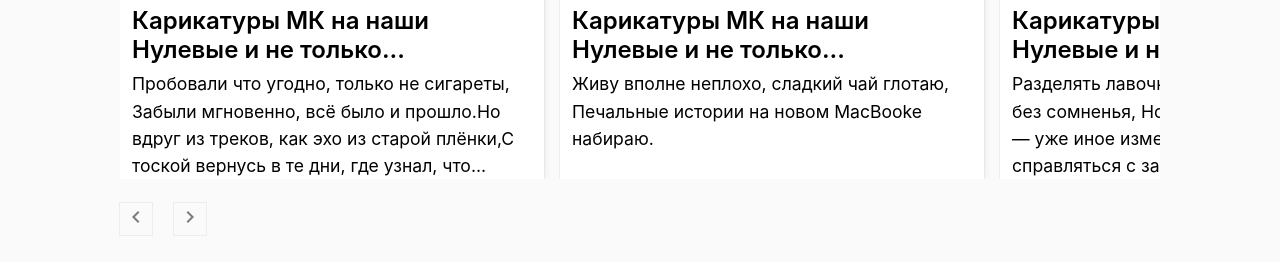
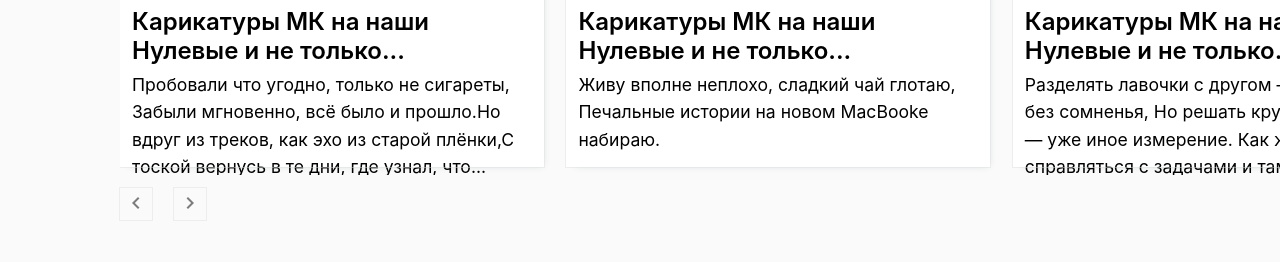
Before and after one commit to Yury-Odinson/mk-landing, a React (Create React App) app: page / in a window 1280 px wide. Shown: the part 584-846 px from the top of the page. Built offline with nearby package versions, Linux system fonts and the light colour scheme.

Commit message:
fix: slider styles

```diff
--- a/src/index.css
+++ b/src/index.css
@@ -64,7 +64,7 @@ button {
 
 .slider {
     margin: 4rem 0;
-    padding: 0 7.5rem;
+    padding-left: 7.5rem;
 }
 
 .slider__title {
@@ -74,14 +74,14 @@ button {
 }
 
 .slider__items {
-    margin-top: 2rem;
+    margin: 0.8rem 0;
+    padding: 0.5rem 0;
     display: flex;
-    gap: 1rem;
+    gap: 1.4rem;
     overflow-x: scroll;
 }
 
 .slider__nav {
-    margin: 1.5rem 0;
     display: flex;
     gap: 1.4rem;
 }
@@ -93,7 +93,7 @@ button {
 }
 
 .slider__item {
-    padding: 0.75rem;
+    padding: 1.5rem 0.75rem;
     display: flex;
     gap: 0.4rem;
     flex-direction: column;
@@ -132,6 +132,7 @@ button {
 }
 
 .slider__item-description {
+    padding-bottom: 1rem;
     text-align: left;
     font-size: 1.1rem;
     line-height: 1.7rem;
```
